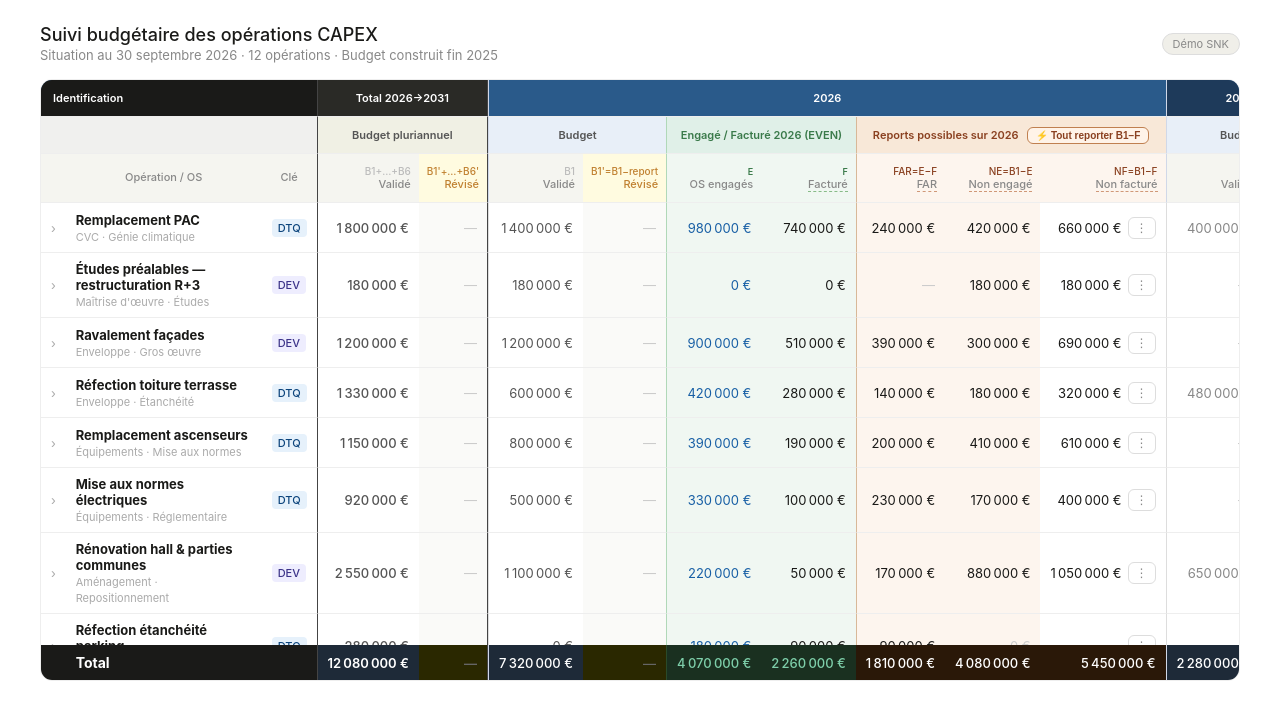
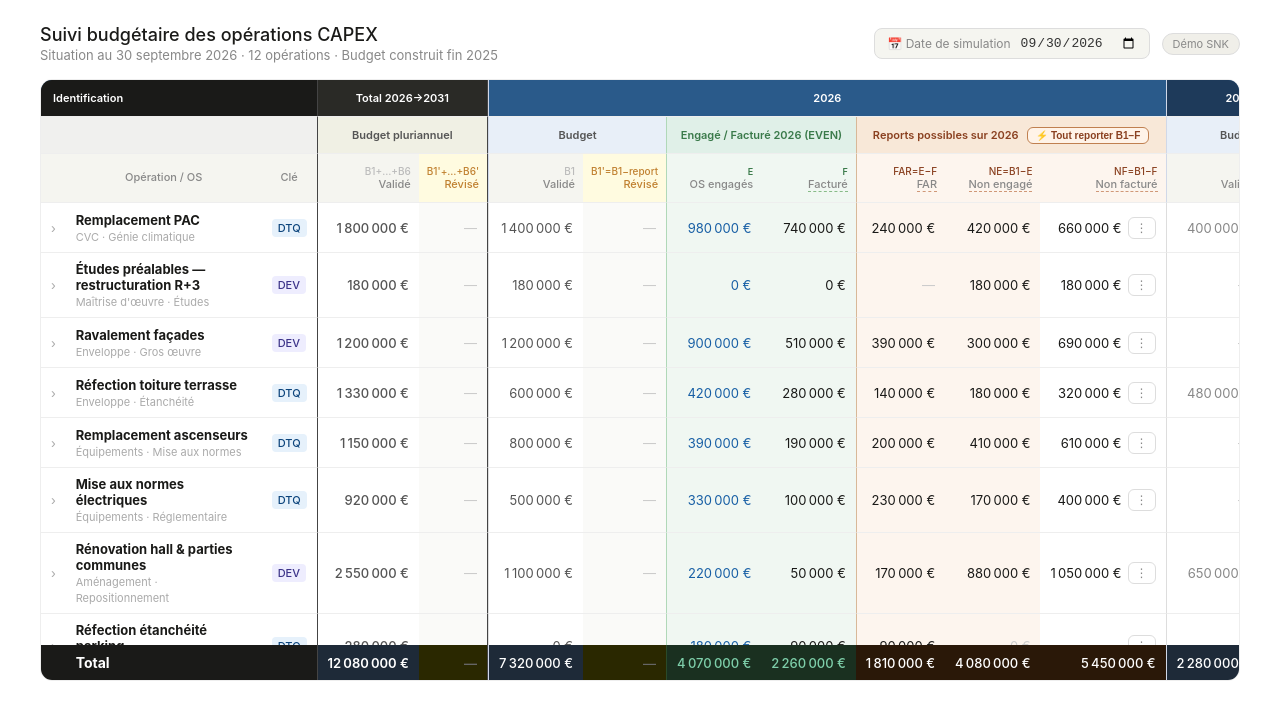
Before and after one commit to berthetcyrille-sudo/capex-report-demo, a React (Vite) app: page / in a window 1280 px wide. Shown: the top 720 px of the page. Built offline with nearby package versions, Linux system fonts and the light colour scheme.

Commit message:
Update App.jsx

```diff
--- a/src/App.jsx
+++ b/src/App.jsx
@@ -1,8 +1,6 @@
 import { useState } from "react";
 
-const ANNEE_REF = 2026; // Année en cours (engagé/facturé EVEN + B1)
-// B1=2026, B2=2027, B3=2028, B4=2029, B5=2030, B6=2031
-const AN = (n) => ANNEE_REF + n; // AN(0)=2026 ... AN(5)=2031
+// AN(n) est recalculé dynamiquement depuis le state dateSimu dans App
 
 const CAPEX_DATA = [
   { id:"pac",    label:"Remplacement PAC",                   sub:"CVC · Génie climatique",         type:"DTQ",
@@ -350,7 +348,11 @@ export default function App() {
   const [overrides,setOverrides]  = useState({});
   const [editing,  setEditing]    = useState(null);
   const [comments, setComments]   = useState({});
-  const [confirmModal, setConfirmModal] = useState(null); // {msg, onConfirm}
+  const [confirmModal, setConfirmModal] = useState(null);
+  const [dateSimu, setDateSimu]   = useState("2026-09-30");
+
+  const anneeRef = new Date(dateSimu).getFullYear() || 2026;
+  const AN = (n) => anneeRef + n; // {msg, onConfirm}
 
   const toast = (msg,type) => { setToastMsg({msg,type}); setTimeout(()=>setToastMsg(null),4000); };
   const toggleExpand = id => setExpanded(prev=>{const n=new Set(prev);n.has(id)?n.delete(id):n.add(id);return n;});
@@ -411,9 +413,29 @@ export default function App() {
       <div style={{ display:"flex", alignItems:"center", justifyContent:"space-between", marginBottom:"1rem", flexWrap:"wrap", gap:12 }}>
         <div>
           <div style={{ fontSize:18, fontWeight:500 }}>Suivi budgétaire des opérations CAPEX</div>
-          <div style={{ fontSize:13, color:"#888", marginTop:2 }}>Situation au 30 septembre {AN(0)} · 12 opérations · Budget construit fin {AN(0)-1}</div>
+          <div style={{ fontSize:13, color:"#888", marginTop:2 }}>
+            Situation au {new Date(dateSimu).toLocaleDateString("fr-FR",{day:"numeric",month:"long",year:"numeric"})} · 12 opérations · Budget construit fin {AN(0)-1}
+          </div>
         </div>
-        <span style={{ fontSize:11, background:"#f0efe9", border:"0.5px solid #ddd", borderRadius:20, padding:"3px 10px", color:"#888" }}>Démo SNK</span>
+        <div style={{ display:"flex", alignItems:"center", gap:12, flexWrap:"wrap" }}>
+          <div style={{ display:"flex", alignItems:"center", gap:8, background:"#f5f5f0", border:"0.5px solid #ddd", borderRadius:8, padding:"6px 12px" }}>
+            <span style={{ fontSize:12, color:"#888", whiteSpace:"nowrap" }}>📅 Date de simulation</span>
+            <input type="date" value={dateSimu} onChange={e=>{
+                if(e.target.value) {
+                  setDateSimu(e.target.value);
+                  // Reset reports et overrides si l'année change
+                  const newYear = new Date(e.target.value).getFullYear();
+                  if(newYear !== anneeRef) {
+                    setReports({});
+                    setOverrides({});
+                    toast(`Année de simulation basculée sur ${newYear} — données réinitialisées.`,"info");
+                  }
+                }
+              }}
+              style={{ fontSize:13, border:"none", background:"transparent", cursor:"pointer", outline:"none", color:"#333" }} />
+          </div>
+          <span style={{ fontSize:11, background:"#f0efe9", border:"0.5px solid #ddd", borderRadius:20, padding:"3px 10px", color:"#888" }}>Démo SNK</span>
+        </div>
       </div>
 
       {confirmModal && (
```
